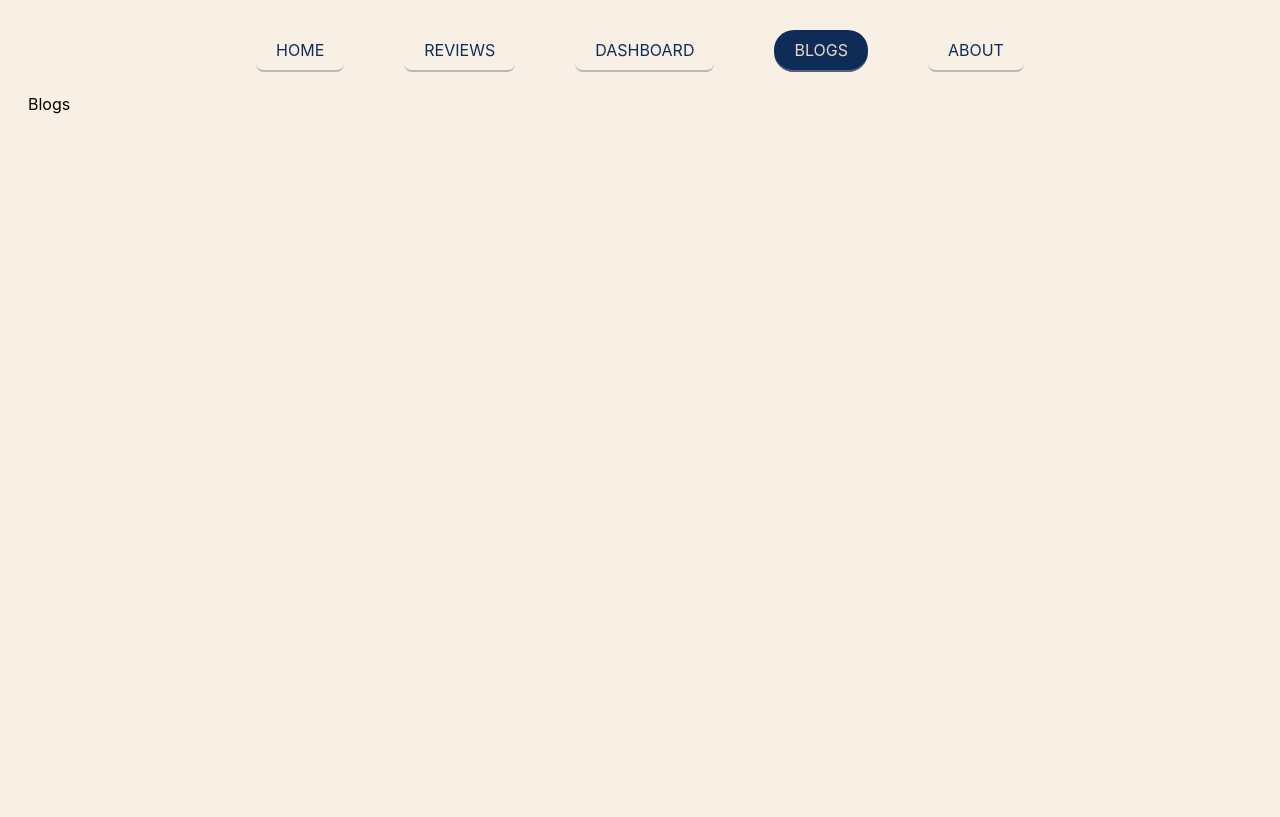
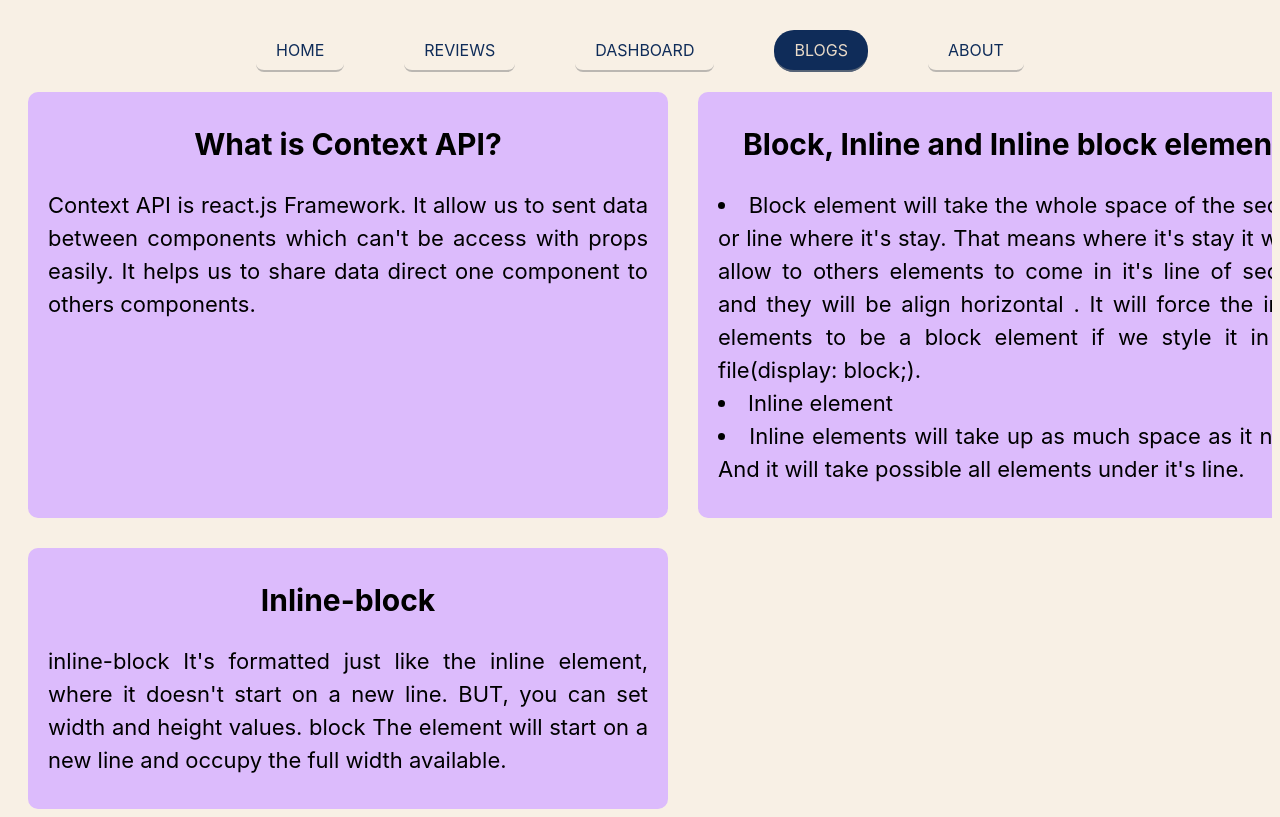
Before and after one commit to webdevmahdi/phone-store, a React (Vite) app: page /blogs in a window 1280 px wide. Built offline with nearby package versions, Linux system fonts and the light colour scheme.

Commit message:
blog-setup

```diff
--- a/src/components/Blogs/Blogs.css
+++ b/src/components/Blogs/Blogs.css
@@ -0,0 +1,21 @@
+.post-container{
+    display: grid;
+    grid-template-columns: repeat(2, 1fr);
+    gap: 30px;
+}
+.post{
+    text-align: center;
+    display: block;
+    background-color: #dcbbfc;
+    width: 600px;
+    height: auto;
+    padding: 10px 20px;
+    border-radius: 10px;
+}
+.post h1{
+    font-size: 30px;
+}
+.post p{
+    font-size: 22px;
+    text-align: justify;
+}
--- a/src/components/Blogs/Blogs.jsx
+++ b/src/components/Blogs/Blogs.jsx
@@ -1,8 +1,26 @@
 import React from 'react';
+import './Blogs.css';
 
 const Blogs = () => {
   return (
-    <div>Blogs</div>
+    <div className='post-container'>
+      <div className="post">
+        <h1>What is Context API?</h1>
+        <p>Context API is react.js Framework. It allow us to sent data between components which can't be access with props easily. It helps us to share data direct one component to others components.</p>
+      </div>
+      <div className="post">
+        <h1>Block, Inline and Inline block element.</h1>
+        <p>
+          <li>Block element will take the whole space of the section or line where it's stay. That means where it's stay it won't allow to others elements to come in it's line of section and they will be align horizontal . It will force the inline elements to be a block element if we style it in css file(display: block;).</li>
+          <li>Inline element </li>
+          <li>Inline elements will take up as much space as it need. And it will take possible all elements under it's line.</li>
+        </p>
+      </div>
+      <div className="post">
+        <h1>Inline-block</h1>
+        <p>inline-block It's formatted just like the inline element, where it doesn't start on a new line. BUT, you can set width and height values. block The element will start on a new line and occupy the full width available.</p>
+      </div>
+    </div>
   )
 }
 
```
